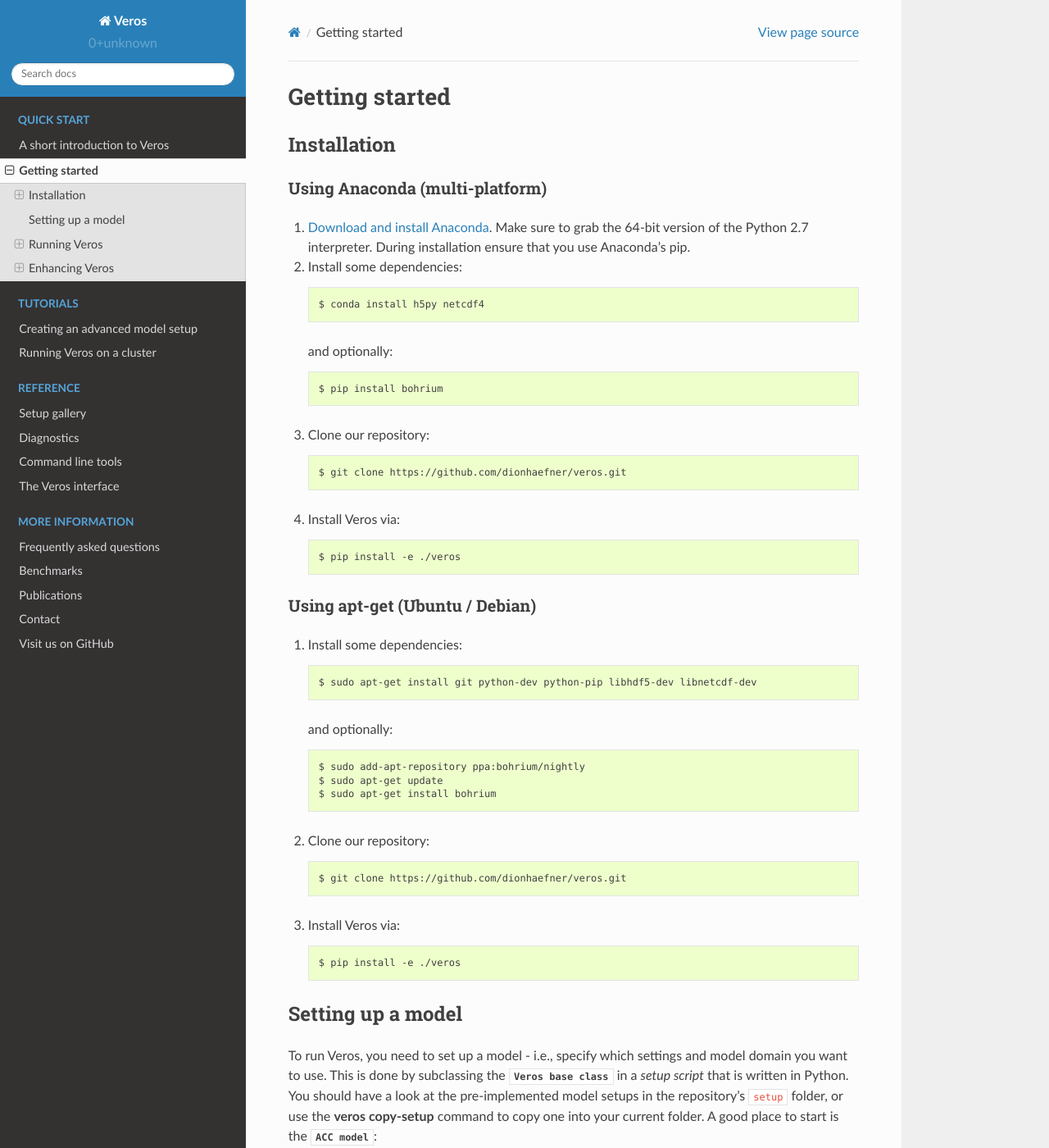
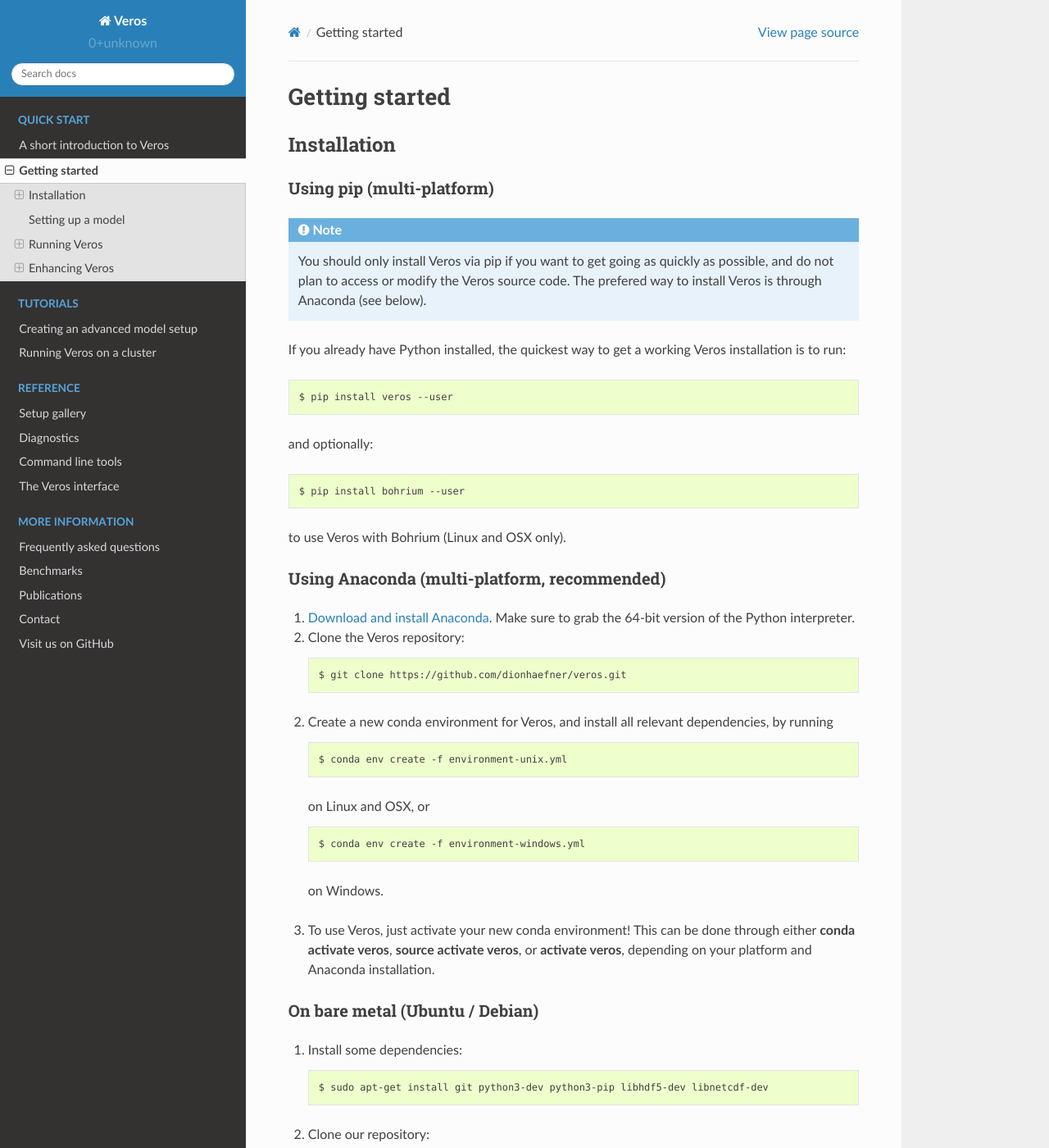
Before and after one commit to team-ocean/veros, a Sphinx documentation site: the page built from doc/quickstart/get-started.rst, in a window 1280 px wide and 1400 px high. Shown: the whole window at 82% size. Built offline with Sphinx 7.4.7 and the Read the Docs theme 2.0.0, drawn with Linux system fonts in a browser that asks for light colours; pages that are not in the unit, such as notebooks, are missing from menus; some of the changed text lies outside the part shown.

Commit message:
add conda environment.yml files

```diff
--- a/doc/conf.py
+++ b/doc/conf.py
@@ -24,7 +24,7 @@
 
 # Mock packages with C dependencies
 import mock
-MOCK_MODULES = ['pyamg', 'netCDF4', 'h5py', 'pyopencl', 'builtins']
+MOCK_MODULES = ['pyamg', 'netCDF4', 'h5py', 'pyopencl']
 sys.modules.update((mod_name, mock.MagicMock()) for mod_name in MOCK_MODULES)
 
 # -- General configuration ------------------------------------------------
--- a/doc/quickstart/get-started.rst
+++ b/doc/quickstart/get-started.rst
@@ -4,50 +4,71 @@
 Installation
 ------------
 
-Using Anaconda (multi-platform)
-+++++++++++++++++++++++++++++++
+Using pip (multi-platform)
+++++++++++++++++++++++++++
+
+.. note::
+
+  You should only install Veros via pip if you want to get going as quickly as possible,
+  and do not plan to access or modify the Veros source code. The prefered way to install Veros
+  is through Anaconda (see below).
+
+If you already have Python installed, the quickest way to get a working Veros installation
+is to run::
+
+  $ pip install veros --user
+
+and optionally::
+
+  $ pip install bohrium --user
+
+to use Veros with Bohrium (Linux and OSX only).
+
+
+Using Anaconda (multi-platform, recommended)
+++++++++++++++++++++++++++++++++++++++++++++
 
 1. `Download and install Anaconda <https://www.continuum.io/downloads>`_. Make sure to
-   grab the 64-bit version of the Python 2.7 interpreter. During installation ensure
-   that you use Anaconda's pip.
+   grab the 64-bit version of the Python interpreter.
 
-2. Install some dependencies: ::
+2. Clone the Veros repository: ::
 
-       $ conda install h5py netcdf4
+      $ git clone https://github.com/dionhaefner/veros.git
 
-   and optionally::
+2. Create a new conda environment for Veros, and install all relevant dependencies,
+   by running ::
 
-       $ pip install bohrium
+       $ conda env create -f environment-unix.yml
 
-3. Clone our repository: ::
+   on Linux and OSX, or ::
 
-       $ git clone https://github.com/dionhaefner/veros.git
+       $ conda env create -f environment-windows.yml
 
-4. Install Veros via::
+  on Windows.
 
-       $ pip install -e ./veros
+3. To use Veros, just activate your new conda environment! This can be done through either
+   :program:`conda activate veros`, :program:`source activate veros`, or :program:`activate veros`,
+   depending on your platform and Anaconda installation.
 
 
-Using apt-get (Ubuntu / Debian)
+On bare metal (Ubuntu / Debian)
 +++++++++++++++++++++++++++++++
 
 1. Install some dependencies: ::
 
-      $ sudo apt-get install git python-dev python-pip libhdf5-dev libnetcdf-dev
-
-   and optionally::
-
-      $ sudo add-apt-repository ppa:bohrium/nightly
-      $ sudo apt-get update
-      $ sudo apt-get install bohrium
+      $ sudo apt-get install git python3-dev python3-pip libhdf5-dev libnetcdf-dev
 
 2. Clone our repository: ::
 
       $ git clone https://github.com/dionhaefner/veros.git
 
-3. Install Veros via::
+3. Install Veros (preferably in a virtual environment) via::
 
-      $ pip install -e ./veros
+      $ pip3 install -e ./veros
+
+4. Optionally, install Bohrium via::
+
+      $ pip3 install bohrium
 
 
 Setting up a model
--- a/doc/requirements.txt
+++ b/doc/requirements.txt
@@ -1,5 +1,5 @@
 Pygments>=2.0
-sphinx
+sphinx<1.7
 sphinx_rtd_theme
 numpy
 scipy
```
Also changed, not shown: environment-unix.yml (added, +21 -0 lines), environment-windows.yml (added, +18 -0 lines).
